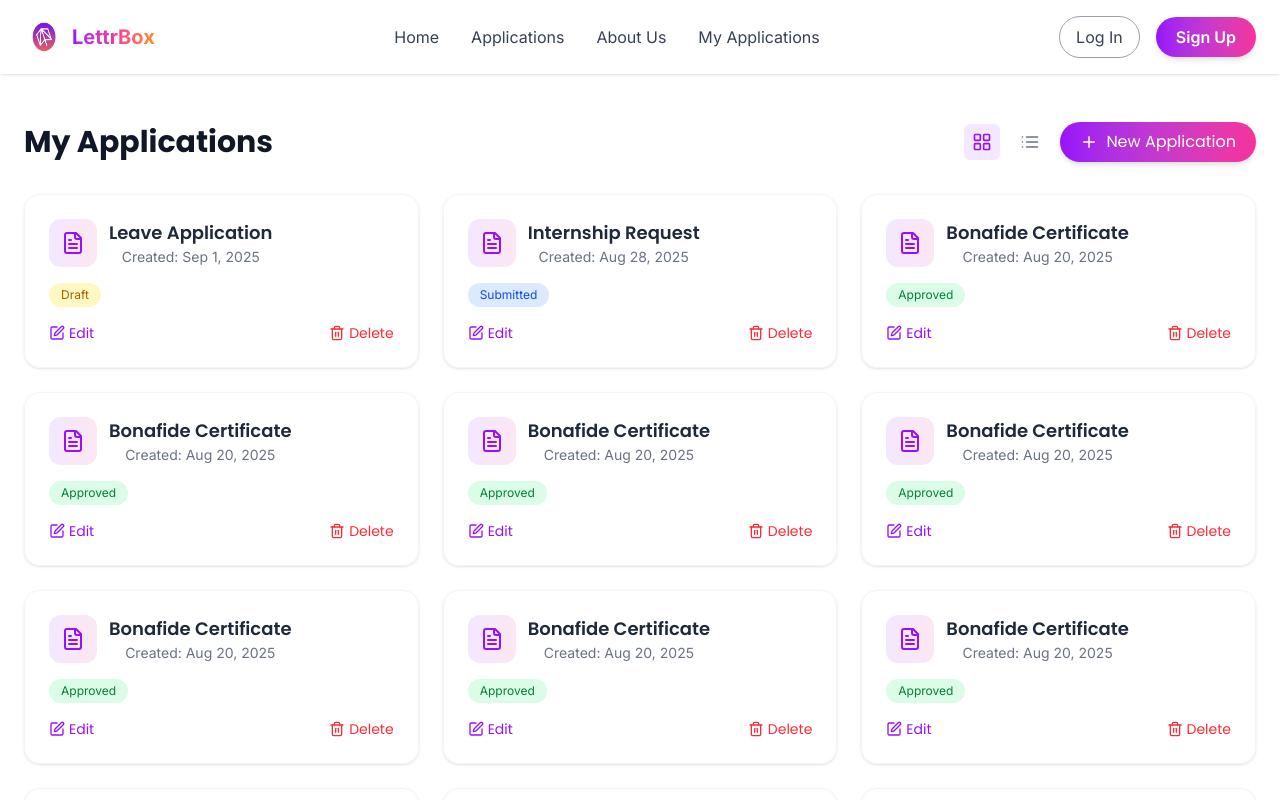
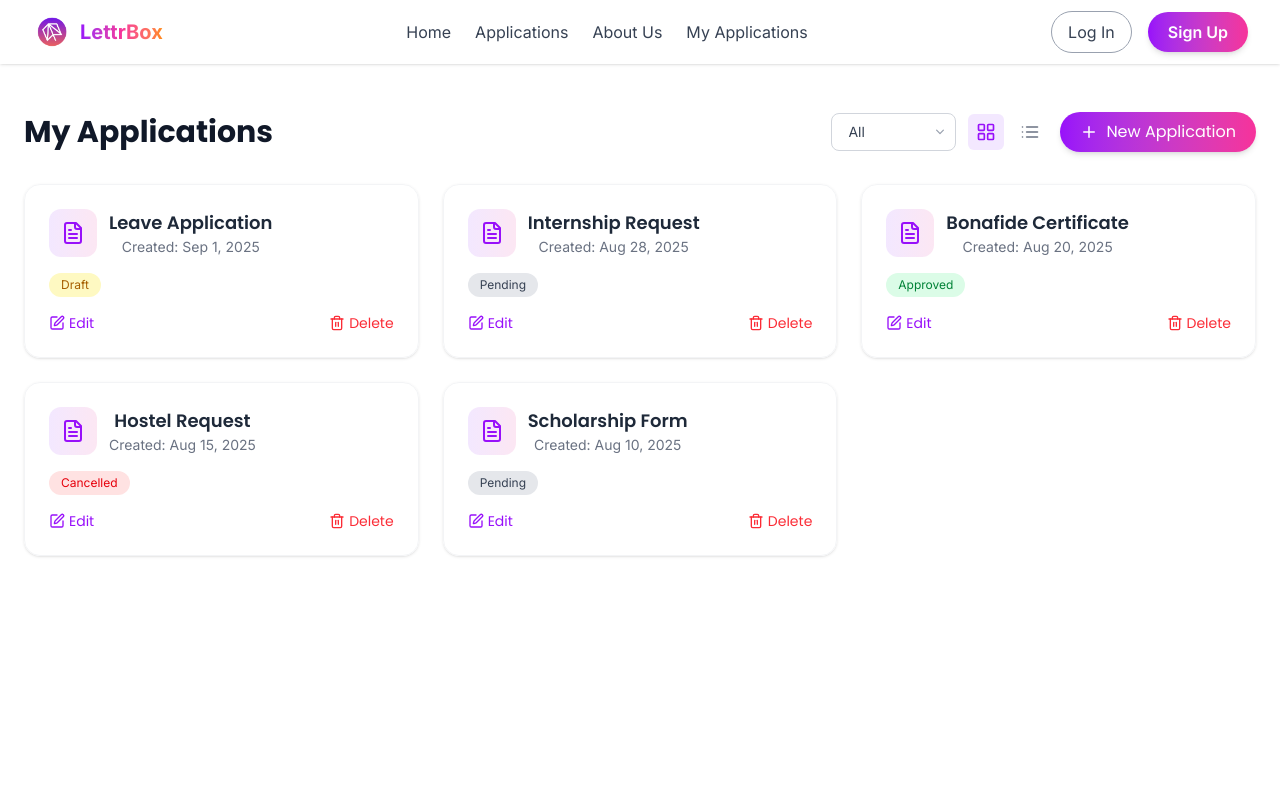
Before and after one commit to SUJALMAKWANA30/LetterBox, a React (Vite) app: page /my-application in a window 1280 px wide. Shown: the top 800 px of the page. Built offline with nearby package versions, Linux system fonts and the light colour scheme.

Commit message:
Updation On userside

```diff
--- a/src/components/User/Header.jsx
+++ b/src/components/User/Header.jsx
@@ -1,6 +1,6 @@
 import React, { useState } from 'react';
 import { Link } from 'react-router-dom';
-import { FiMenu, FiX } from 'react-icons/fi'; // React icons
+import { FiMenu, FiX } from 'react-icons/fi';
 
 function Header() {
   const [isMobileMenuOpen, setMobileMenuOpen] = useState(false);
@@ -8,59 +8,86 @@ function Header() {
   const toggleMenu = () => setMobileMenuOpen(prev => !prev);
 
   return (
-    <>
-      <header className="bg-white/70 backdrop-blur-md sticky top-0 z-50 shadow-sm">
-        <div className="container mx-auto px-6 py-4">
-          <div className="flex items-center justify-between">
+    <header className="bg-white/70 backdrop-blur-md sticky top-0 z-50 shadow-sm w-full">
+      <div className="max-w-7xl mx-auto px-4 sm:px-6 lg:px-8">
+        <div className="flex items-center justify-between h-16">
           {/* Logo and Brand */}
-            <div className="flex items-center space-x-2">
-              <div className="w-10 h-10 flex items-center justify-center">
-                <img src="/Logo1.png" alt="Logo" className="w-8 h-8" />
-              </div>
+          <div className="flex items-center flex-shrink-0 space-x-2">
+            <img src="/Logo1.png" alt="Logo" className="w-10 h-8" />
             <span className="text-xl font-bold bg-gradient-to-r from-purple-600 via-pink-500 to-orange-400 text-transparent bg-clip-text">
               LettrBox
             </span>
           </div>
 
           {/* Desktop Nav Links */}
-            <nav className="hidden md:flex items-center space-x-8">
-              <Link to="/" className="text-gray-700 hover:text-purple-600 transition-colors duration-300">Home</Link>
-              <Link to="/application" className="text-gray-700 hover:text-purple-600 transition-colors duration-300">Applications</Link>
-              <Link to="/about-us" className="text-gray-700 hover:text-purple-600 transition-colors duration-300">About Us</Link>
-              <Link to="/my-application" className="text-gray-700 hover:text-purple-600 transition-colors duration-300">My Applications</Link>
+          <nav className="hidden md:flex items-center space-x-6">
+            <Link to="/" className="text-gray-700 hover:text-purple-600 transition-colors duration-300">
+              Home
+            </Link>
+            <Link to="/application" className="text-gray-700 hover:text-purple-600 transition-colors duration-300">
+              Applications
+            </Link>
+            <Link to="/about-us" className="text-gray-700 hover:text-purple-600 transition-colors duration-300">
+              About Us
+            </Link>
+            <Link to="/my-application" className="text-gray-700 hover:text-purple-600 transition-colors duration-300">
+              My Applications
+            </Link>
           </nav>
 
           {/* Auth Buttons */}
           <div className="hidden md:flex items-center space-x-4">
-              <Link to="/login" className="px-4 py-2 border border-gray-400 text-gray-700 rounded-full hover:border-purple-500 hover:text-purple-600 transition-colors duration-300">Log In</Link>
-              <Link to="/sign-up" className="bg-gradient-to-r from-purple-600 to-pink-500 text-white px-5 py-2 rounded-full font-semibold shadow-md hover:shadow-lg transition-all duration-300">
+            <Link
+              to="/login"
+              className="px-4 py-2 border border-gray-400 text-gray-700 rounded-full hover:border-purple-500 hover:text-purple-600 transition-colors duration-300 whitespace-nowrap"
+            >
+              Log In
+            </Link>
+            <Link
+              to="/sign-up"
+              className="bg-gradient-to-r from-purple-600 to-pink-500 text-white px-5 py-2 rounded-full font-semibold shadow-md hover:shadow-lg transition-all duration-300 whitespace-nowrap"
+            >
               Sign Up
             </Link>
           </div>
 
-            {/* Mobile Menu Toggle Button */}
-            <div className="md:hidden">
-              <button onClick={toggleMenu} className="text-gray-700 focus:outline-none">
+          {/* Mobile Menu Toggle */}
+          <div className="md:hidden flex items-center">
+            <button
+              onClick={toggleMenu}
+              className="text-gray-700 focus:outline-none p-2 rounded-md hover:bg-gray-100 transition"
+            >
               {isMobileMenuOpen ? <FiX size={24} /> : <FiMenu size={24} />}
             </button>
           </div>
         </div>
       </div>
 
-        {/* Mobile Nav Menu */}
+      {/* Mobile Menu */}
       {isMobileMenuOpen && (
-          <div className="md:hidden px-6 pb-4 space-y-3 bg-white shadow">
-            <Link to="/" onClick={toggleMenu} className="block text-gray-700 hover:text-purple-600">Home</Link>
-            <Link to="/application" onClick={toggleMenu} className="block text-gray-700 hover:text-purple-600">Applications</Link>
-            <Link to="/about-us" onClick={toggleMenu} className="block text-gray-700 hover:text-purple-600">About Us</Link>
-            <Link to="/my-application" onClick={toggleMenu} className="block text-gray-700 hover:text-purple-600">My Applications</Link>
-            <hr className="border-gray-200" />
-            <Link to="/login" onClick={toggleMenu} className="block text-gray-700 hover:text-purple-600">Log In</Link>
-            <Link to="/sign-up" onClick={toggleMenu} className="block text-purple-600 font-semibold">Sign Up</Link>
+        <div className="md:hidden px-4 pt-2 pb-4 space-y-2 bg-white shadow-lg">
+          <Link to="/" onClick={toggleMenu} className="block text-gray-700 hover:text-purple-600 px-2 py-2 rounded-md transition">
+            Home
+          </Link>
+          <Link to="/application" onClick={toggleMenu} className="block text-gray-700 hover:text-purple-600 px-2 py-2 rounded-md transition">
+            Applications
+          </Link>
+          <Link to="/about-us" onClick={toggleMenu} className="block text-gray-700 hover:text-purple-600 px-2 py-2 rounded-md transition">
+            About Us
+          </Link>
+          <Link to="/my-application" onClick={toggleMenu} className="block text-gray-700 hover:text-purple-600 px-2 py-2 rounded-md transition">
+            My Applications
+          </Link>
+          <hr className="border-gray-200 my-2" />
+          <Link to="/login" onClick={toggleMenu} className="block text-gray-700 hover:text-purple-600 px-2 py-2 rounded-md transition">
+            Log In
+          </Link>
+          <Link to="/sign-up" onClick={toggleMenu} className="block text-purple-600 font-semibold px-2 py-2 rounded-md transition">
+            Sign Up
+          </Link>
         </div>
       )}
     </header>
-    </>
   );
 }
 
--- a/src/components/User/Templates.jsx
+++ /dev/null
@@ -1,44 +0,0 @@
-import React from 'react';
-
-function Templates() {
-  const templates = [1, 2, 3, 4]; // Placeholder for 4 templates
-
-  return (
-    <section className="py-20 bg-white">
-      <div className="container mx-auto px-6">
-        <div className="text-center mb-16">
-          <h2 className="text-3xl lg:text-4xl font-bold text-gray-900">
-            Choose from our professional templates
-          </h2>
-          <p className="mt-4 text-lg text-gray-600">
-            Our templates are designed to be ATS-friendly and visually appealing.
-          </p>
-        </div>
-        <div className="grid grid-cols-1 sm:grid-cols-2 lg:grid-cols-4 gap-8">
-          {templates.map((id) => (
-            <div
-              key={id}
-              className="group overflow-hidden rounded-lg border border-gray-200 transition-all duration-300 hover:shadow-2xl hover:-translate-y-2"
-            >
-              <img
-                src={`https://picsum.photos/seed/${id + 10}/300/420`}
-                alt={`Resume Template ${id}`}
-                className="w-full h-auto object-cover transition-transform duration-300 group-hover:scale-105"
-              />
-            </div>
-          ))}
-        </div>
-        <div className="text-center mt-16">
-          <a
-            href="#"
-            className="border-2 border-blue-600 text-blue-600 px-8 py-3 rounded-full font-semibold text-lg hover:bg-blue-600 hover:text-white transition-all duration-300"
-          >
-            View All Templates
-          </a>
-        </div>
-      </div>
-    </section>
-  );
-}
-
-export default Templates;
--- a/src/components/User/WhyChooseUs.jsx
+++ b/src/components/User/WhyChooseUs.jsx
@@ -1,4 +1,5 @@
 import React from 'react';
+import { motion } from 'framer-motion';
 import nerd from '../../assets/nerd-animate.svg';
 import CheckCircleIcon from '../icons/CheckCircleIcon';
 
@@ -6,43 +7,80 @@ function WhyChooseUs() {
   const features = [
     {
       title: 'One-Click Submit',
-      description: 'Submit your application directly to faculty or administration in a single click.',
+      description: 'Submit your application directly to faculty or administration with a single click.',
     },
     {
       title: 'Easy to Use',
-      description: 'Our intuitive interface makes resume building a breeze, even for beginners.',
+      description: 'Our intuitive interface makes application writing a breeze for every student.',
     },
     {
       title: 'Professional Templates',
-      description: 'Choose from a library of templates crafted by experts and approved by recruiters.',
+      description: 'Choose from a library of templates crafted by experts and approved by faculty.',
     },
     {
-      title: 'Download in PDF',
-      description: 'Easily download your resume as a high-quality PDF, ready for job applications.',
-    },
+      title: 'Download as PDF',
+      description: 'Easily download your application as a high-quality PDF, ready for submission.',
+    }
   ];
+
+  const containerVariants = {
+    hidden: {},
+    show: {
+      transition: {
+        staggerChildren: 0.2
+      }
+    }
+  };
+
+  const itemVariants = {
+    hidden: { opacity: 0, y: 20 },
+    show: { opacity: 1, y: 0, transition: { duration: 0.6, ease: 'easeOut' } }
+  };
 
   return (
     <section className="py-20 bg-white flex items-center justify-center">
       <div className="container mx-auto px-6 lg:px-20">
-        <h2 className="text-4xl lg:text-5xl font-bold text-center text-gray-900">
+        {/* Heading */}
+        <motion.h2
+          initial={{ opacity: 0, y: 40 }}
+          whileInView={{ opacity: 1, y: 0 }}
+          transition={{ duration: 0.8, ease: "easeOut" }}
+          viewport={{ once: false, amount: 0.3 }}
+          className="text-4xl lg:text-5xl font-bold text-center text-gray-900"
+        >
           Why Choose{' '}
           <span className="bg-gradient-to-r from-purple-600 via-pink-500 to-orange-400 text-transparent bg-clip-text">
             Us
           </span>
-        </h2>
+        </motion.h2>
 
         {/* Flex Row for SVG and Text */}
         <div className="mt-16 flex flex-col lg:flex-row items-center justify-center gap-10 text-left">
           {/* SVG Image */}
-          <div className="flex-1 flex justify-center">
+          <motion.div
+            initial={{ opacity: 0, x: -50 }}
+            whileInView={{ opacity: 1, x: 0 }}
+            transition={{ duration: 0.8, ease: 'easeOut' }}
+            viewport={{ once: false, amount: 0.3 }}
+            className="flex-1 flex justify-center"
+          >
             <img src={nerd} alt="Illustration" className="w-full max-w-sm h-auto" />
-          </div>
+          </motion.div>
 
           {/* Text Features */}
-          <div className="flex-1 space-y-8">
+          <motion.div
+            className="flex-1 space-y-8"
+            variants={containerVariants}
+            initial="hidden"
+            whileInView="show"
+            viewport={{ once: false, amount: 0.3 }}
+          >
             {features.map((feature, index) => (
-              <div key={index} className="flex items-start gap-4">
+              <motion.div
+                key={index}
+                variants={itemVariants}
+                className="flex items-start gap-4"
+              >
                 <div className="text-purple-500 mt-1">
                   <CheckCircleIcon />
                 </div>
@@ -50,9 +88,9 @@ function WhyChooseUs() {
                   <h3 className="text-xl font-semibold text-gray-900">{feature.title}</h3>
                   <p className="mt-1 text-gray-600">{feature.description}</p>
                 </div>
-              </div>
+              </motion.div>
             ))}
-          </div>
+          </motion.div>
         </div>
       </div>
     </section>
--- a/src/pages/User/Home.jsx
+++ b/src/pages/User/Home.jsx
@@ -3,7 +3,6 @@ import Header from "../../components/User/Header.jsx";
 import Hero from "../../components/User/Hero.jsx";
 import HowItWorks from "../../components/User/HowItWorks.jsx";
 import WhyChooseUs from "../../components/User/WhyChooseUs.jsx";
-import Template from "../../components/User/Templates.jsx";
 import Testimonials from "../../components/User/Testimonials.jsx";
 import Footer from "../../components/User/Footer.jsx";
 
@@ -14,7 +13,6 @@ function Home() {
       <Hero />
       <HowItWorks />
       <WhyChooseUs />
-      {/* <Template /> */}
       <Testimonials />
       <Footer />
     </>
--- a/src/pages/User/MyApplication.jsx
+++ b/src/pages/User/MyApplication.jsx
@@ -4,137 +4,97 @@ import Header from "../../components/User/Header";
 
 function MyApplications() {
   const [view, setView] = useState("grid");
+  const [filter, setFilter] = useState("All");
 
   const applications = [
-    {
-      id: 1,
-      title: "Leave Application",
-      date: "Sep 1, 2025",
-      status: "Draft",
-    },
-    {
-      id: 2,
-      title: "Internship Request",
-      date: "Aug 28, 2025",
-      status: "Submitted",
-    },
-    {
-      id: 3,
-      title: "Bonafide Certificate",
-      date: "Aug 20, 2025",
-      status: "Approved",
-    },
-    {
-      id: 3,
-      title: "Bonafide Certificate",
-      date: "Aug 20, 2025",
-      status: "Approved",
-    },
-    {
-      id: 3,
-      title: "Bonafide Certificate",
-      date: "Aug 20, 2025",
-      status: "Approved",
-    },
-    {
-      id: 3,
-      title: "Bonafide Certificate",
-      date: "Aug 20, 2025",
-      status: "Approved",
-    },
-    {
-      id: 3,
-      title: "Bonafide Certificate",
-      date: "Aug 20, 2025",
-      status: "Approved",
-    },
-    {
-      id: 3,
-      title: "Bonafide Certificate",
-      date: "Aug 20, 2025",
-      status: "Approved",
-    },
-    {
-      id: 3,
-      title: "Bonafide Certificate",
-      date: "Aug 20, 2025",
-      status: "Approved",
-    },
-    {
-      id: 3,
-      title: "Bonafide Certificate",
-      date: "Aug 20, 2025",
-      status: "Approved",
-    },
-    {
-      id: 3,
-      title: "Bonafide Certificate",
-      date: "Aug 20, 2025",
-      status: "Approved",
-    },
-    {
-      id: 3,
-      title: "Bonafide Certificate",
-      date: "Aug 20, 2025",
-      status: "Approved",
-    },
-    {
-      id: 3,
-      title: "Bonafide Certificate",
-      date: "Aug 20, 2025",
-      status: "Approved",
-    },
-    {
-      id: 3,
-      title: "Bonafide Certificate",
-      date: "Aug 20, 2025",
-      status: "Approved",
-    },
+    { id: 1, title: "Leave Application", date: "Sep 1, 2025", status: "Draft" },
+    { id: 2, title: "Internship Request", date: "Aug 28, 2025", status: "Pending" },
+    { id: 3, title: "Bonafide Certificate", date: "Aug 20, 2025", status: "Approved" },
+    { id: 4, title: "Hostel Request", date: "Aug 15, 2025", status: "Cancelled" },
+    { id: 5, title: "Scholarship Form", date: "Aug 10, 2025", status: "Pending" },
   ];
+
+  // filter applications
+  const filteredApps =
+    filter === "All" ? applications : applications.filter((app) => app.status === filter);
 
   return (
     <>
       <Header />
       <section className="max-w-7xl mx-auto px-6 py-12">
         {/* Header */}
-      <div className="flex flex-col sm:flex-row sm:items-center sm:justify-between mb-8 gap-4">
+        <div className="flex flex-col gap-4 md:flex-row md:items-center md:justify-between mb-8">
           {/* Page Title */}
-        <h1 className="text-2xl sm:text-3xl font-bold text-gray-900">
+          <h1 className="text-2xl md:text-3xl font-bold text-gray-900 text-center md:text-left">
             My Applications
           </h1>
 
-        {/* Actions (Toggle + New Application) */}
-        <div className="flex items-center flex-wrap gap-3">
+          {/* Actions (Filter + Toggle + New Application) */}
+          <div className="flex flex-wrap items-center justify-center md:justify-end gap-3">
+
+            {/* Custom Filter Dropdown */}
+            <div className="relative">
+              <select
+                value={filter}
+                onChange={(e) => setFilter(e.target.value)}
+                className="appearance-none bg-white border border-gray-300 rounded-lg px-4 py-2 pr-10 text-sm font-medium text-gray-700 hover:border-purple-500 focus:outline-none focus:ring-2 focus:ring-purple-500 cursor-pointer"
+              >
+                <option value="All">All</option>
+                <option value="Approved">Approved</option>
+                <option value="Pending">Pending</option>
+                <option value="Cancelled">Cancelled</option>
+                <option value="Draft">Draft</option>
+              </select>
+              <div className="pointer-events-none absolute inset-y-0 right-0 flex items-center px-2">
+                {/* Down Arrow */}
+                <svg
+                  className="h-4 w-4 text-gray-400"
+                  xmlns="http://www.w3.org/2000/svg"
+                  viewBox="0 0 20 20"
+                  fill="currentColor"
+                >
+                  <path fillRule="evenodd" d="M5.23 7.21a.75.75 0 011.06.02L10 10.94l3.71-3.71a.75.75 0 011.08 1.04l-4.25 4.25a.75.75 0 01-1.08 0L5.21 8.27a.75.75 0 01.02-1.06z" clipRule="evenodd" />
+                </svg>
+              </div>
+            </div>
+
             {/* View Toggle */}
+            <div className="flex items-center gap-2">
               <button
                 onClick={() => setView("grid")}
-            className={`p-2 rounded-md ${
-                view === "grid" ? "bg-purple-100 text-purple-600" : "text-gray-500"
+                className={`p-2 rounded-md transition ${
+                  view === "grid"
+                    ? "bg-purple-100 text-purple-600"
+                    : "text-gray-500 hover:text-purple-600"
                 }`}
               >
                 <LayoutGrid size={20} />
               </button>
               <button
                 onClick={() => setView("list")}
-            className={`p-2 rounded-md ${
-                view === "list" ? "bg-purple-100 text-purple-600" : "text-gray-500"
+                className={`p-2 rounded-md transition ${
+                  view === "list"
+                    ? "bg-purple-100 text-purple-600"
+                    : "text-gray-500 hover:text-purple-600"
                 }`}
               >
                 <List size={20} />
               </button>
+            </div>
 
             {/* New Application Button */}
-            <button className="flex items-center gap-2 bg-gradient-to-r from-purple-600 to-pink-500 text-white px-4 py-2 sm:px-5 sm:py-2 rounded-full shadow-md hover:shadow-lg transition-all text-sm sm:text-base cursor-pointer">
+            <button className="flex items-center gap-2 bg-gradient-to-r from-purple-600 to-pink-500 text-white px-4 py-2 sm:px-5 sm:py-2 rounded-full shadow-md hover:shadow-lg transition-all text-sm sm:text-base cursor-pointer whitespace-nowrap">
               <Plus size={18} />
-            <span>New Application</span>
+              <span className="hidden sm:inline">New Application</span>
             </button>
           </div>
+
         </div>
 
         {/* Applications */}
         {view === "grid" ? (
           <div className="grid sm:grid-cols-2 lg:grid-cols-3 gap-6">
-          {applications.map((app) => (
+            {filteredApps.map((app) => (
               <div
                 key={app.id}
                 className="bg-white/80 backdrop-blur-md p-6 rounded-2xl shadow hover:shadow-lg border border-gray-100 flex flex-col transition"
@@ -145,9 +105,7 @@ function MyApplications() {
                     <FileText className="w-6 h-6 text-purple-600" />
                   </div>
                   <div>
-                  <h3 className="text-lg font-semibold text-gray-800">
-                    {app.title}
-                  </h3>
+                    <h3 className="text-lg font-semibold text-gray-800">{app.title}</h3>
                     <p className="text-sm text-gray-500">Created: {app.date}</p>
                   </div>
                 </div>
@@ -158,9 +116,11 @@ function MyApplications() {
                   ${
                     app.status === "Draft"
                       ? "bg-yellow-100 text-yellow-700"
-                      : app.status === "Submitted"
-                      ? "bg-blue-100 text-blue-700"
-                      : "bg-green-100 text-green-700"
+                      : app.status === "Pending"
+                      ? "bg-gray-200 text-gray-700"
+                      : app.status === "Approved"
+                      ? "bg-green-100 text-green-700"
+                      : "bg-red-100 text-red-600"
                   }`}
                 >
                   {app.status}
@@ -189,11 +149,8 @@ function MyApplications() {
                 </tr>
               </thead>
               <tbody>
-            {applications.map((app) => (
-                <tr
-                key={app.id}
-                className="border-b hover:bg-gray-50 transition cursor-pointer"
-                >
+                {filteredApps.map((app) => (
+                  <tr key={app.id} className="border-b hover:bg-gray-50 transition cursor-pointer">
                     <td className="py-3 px-4 flex items-center gap-2">
                       <FileText size={18} className="text-purple-500" />
                       {app.title}
@@ -201,12 +158,15 @@ function MyApplications() {
                     <td className="py-3 px-4">{app.date}</td>
                     <td className="py-3 px-4">
                       <span
-                    className={`inline-block text-xs font-medium px-3 py-1 rounded-full ${
+                        className={`inline-block text-xs font-medium px-3 py-1 rounded-full
+                        ${
                           app.status === "Draft"
                             ? "bg-yellow-100 text-yellow-600"
-                        : app.status === "Submitted"
+                            : app.status === "Pending"
                             ? "bg-blue-100 text-blue-600"
-                        : "bg-green-100 text-green-600"
+                            : app.status === "Approved"
+                            ? "bg-green-100 text-green-600"
+                            : "bg-red-100 text-red-600"
                         }`}
                       >
                         {app.status}
@@ -217,7 +177,6 @@ function MyApplications() {
               </tbody>
             </table>
           </div>
-
         )}
       </section>
     </>
```
Also changed, not shown: src/components/User/Hero.jsx (+46 -15 lines), src/components/User/HowItWorks.jsx (+71 -42 lines), src/components/User/Testimonials.jsx (+118 -55 lines), public/logo12.png (added), public/logo21.png (added). Lines whose indentation alone changed are shown as unchanged.
